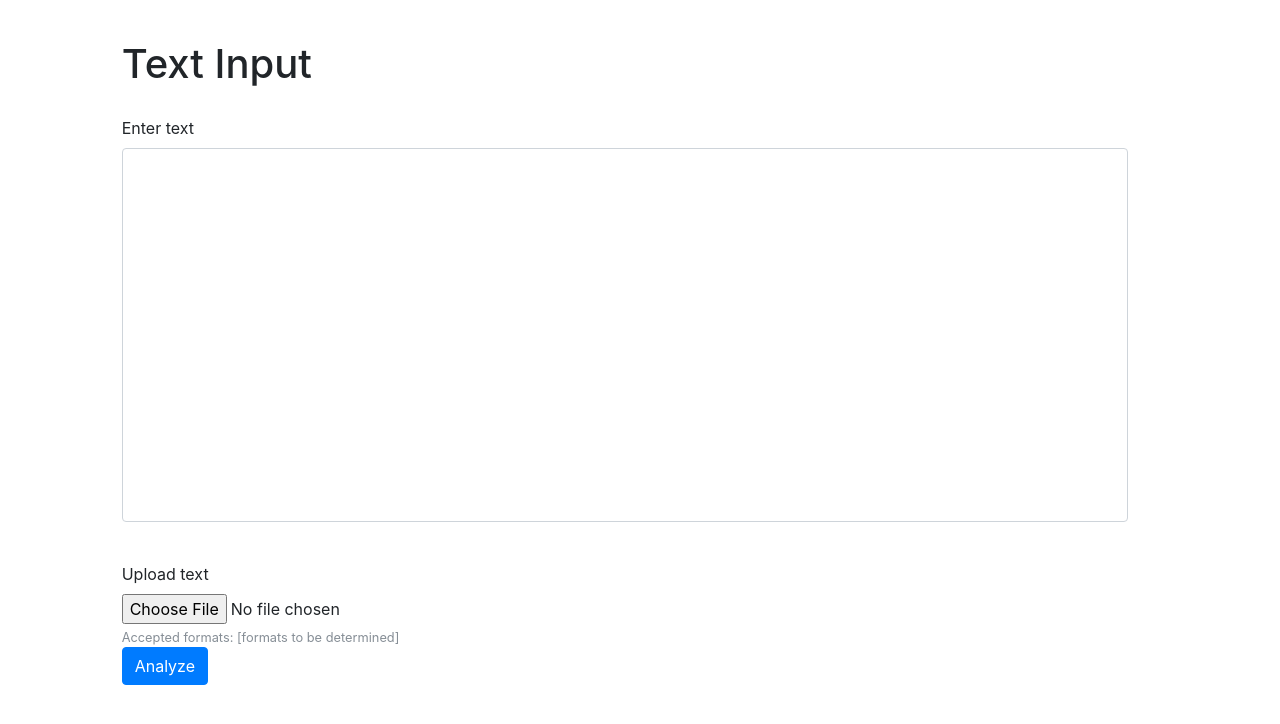
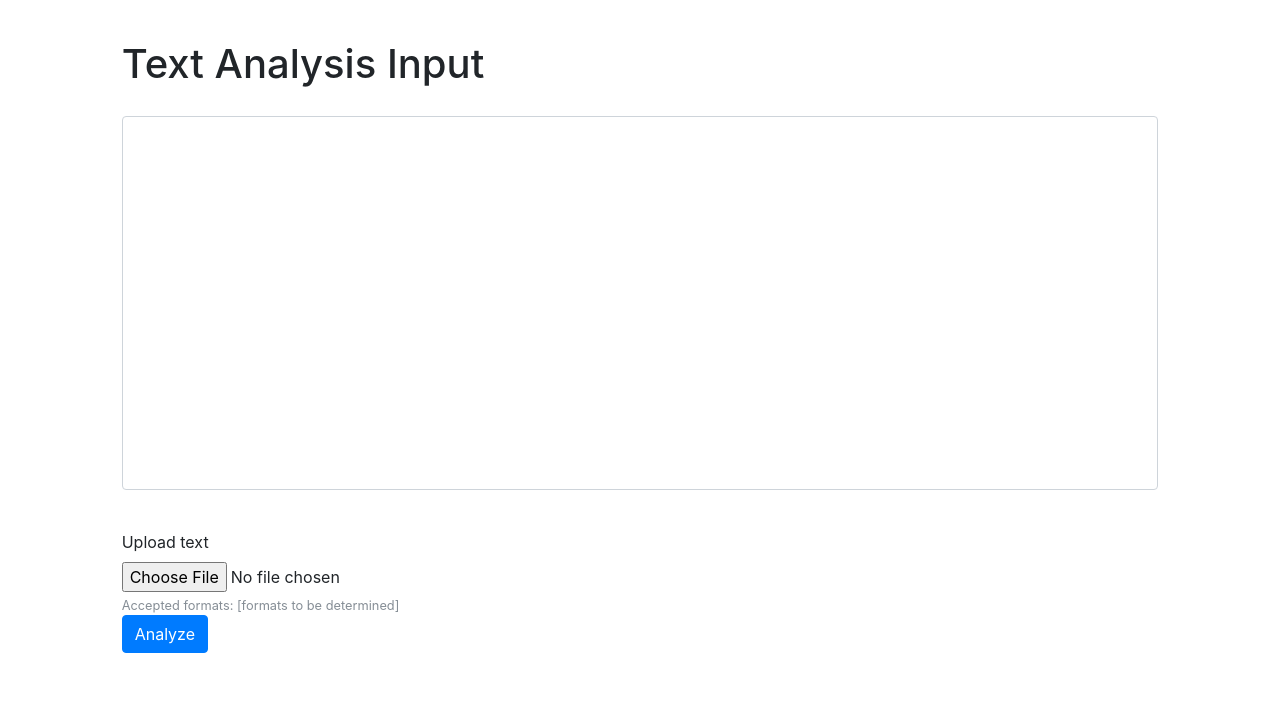
Before and after one commit to CS326-important/space-deer, a Django app: page /textifai/textinput/ in a window 1280 px wide. Shown: the part 56-780 px from the top of the page. Run offline with Django 3.2, Linux system fonts and the light colour scheme; the visitor is signed in with stand-in values (Sample User, id 1); some libraries are stand-ins or nearby versions.

Commit message:
Alligned components on text input page

```diff
--- a/contentdensity/textifai/templates/textinput.html
+++ b/contentdensity/textifai/templates/textinput.html
@@ -1,35 +1,23 @@
 {% extends "base.html" %}
-
+{% block title %}
+<title>Textifai - Text Analysis Input</title>
+{% endblock %}
 {% block page_head %}
-    <h1>Text Input</h1>
+<h1>Text Analysis Input</h1>
 {% endblock %}
-
 {% block content %}
-    <div class="row justify-content-center" style="width:100%;">
-        <div class="container">
 <form method="POST" action="">
     <div class="form-group">
-                    <label for="text_analysis_input">Enter text</label>
-                    <textarea class="form-control" style="resize: none;"
-                              id="id_text_analysis_input"
-                              name="text_analysis_input" rows="15"></textarea>
+        <textarea class="form-control" style="resize: none;" id="id_text_analysis_input" name="text_analysis_input" rows="15"></textarea>
     </div>
-                <br>
-                {% csrf_token %}
+    <br> {% csrf_token %}
     <div class="form-group">
         <label for="uploadTextFile">Upload text</label>
-                    <input type="file" class="form-control-file"
-                           id="uploadTextFile"
-                           aria-describedby="fileHelp">
-                    <small id="fileHelp" class="form-text text-muted">Accepted
-                        formats: [formats to be determined]
+        <input type="file" class="form-control-file" id="uploadTextFile" aria-describedby="fileHelp">
+        <small id="fileHelp" class="form-text text-muted">Accepted formats: [formats to be determined]
         </small>
-                    <button type="submit"
-                            class="btn btn-primary">Analyze
+        <button type="submit" class="btn btn-primary">Analyze
         </button>
     </div>
 </form>
-
-        </div>
-    </div>
 {% endblock %}
```
Lines whose indentation alone changed are shown as unchanged.
